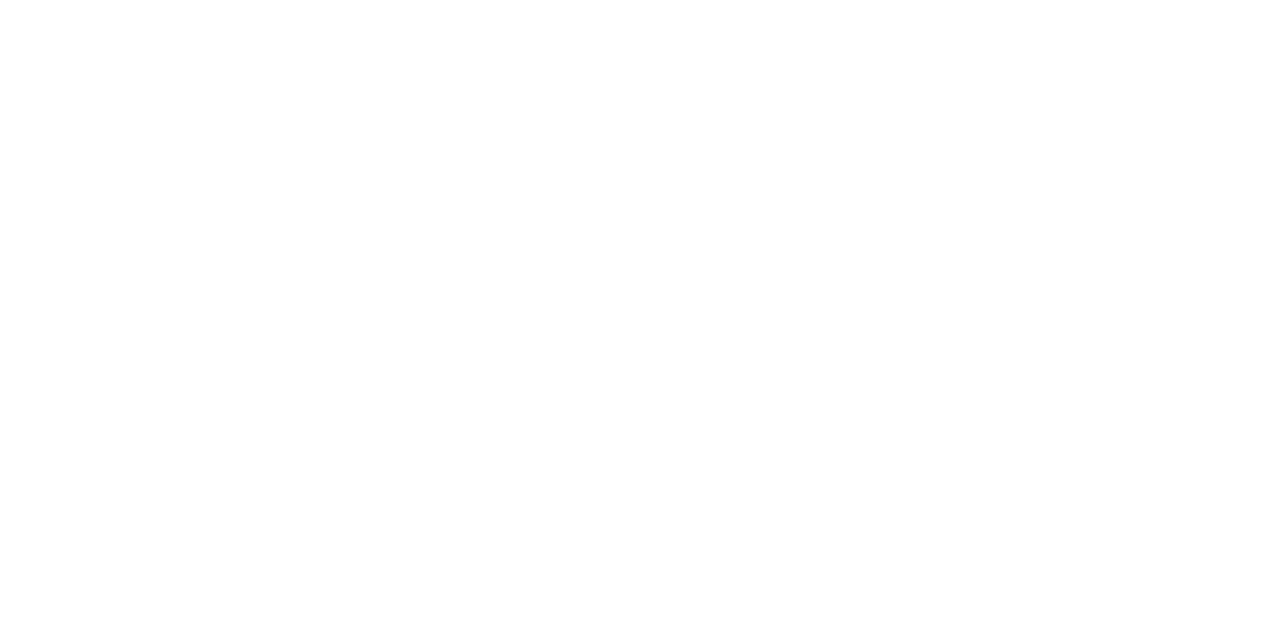
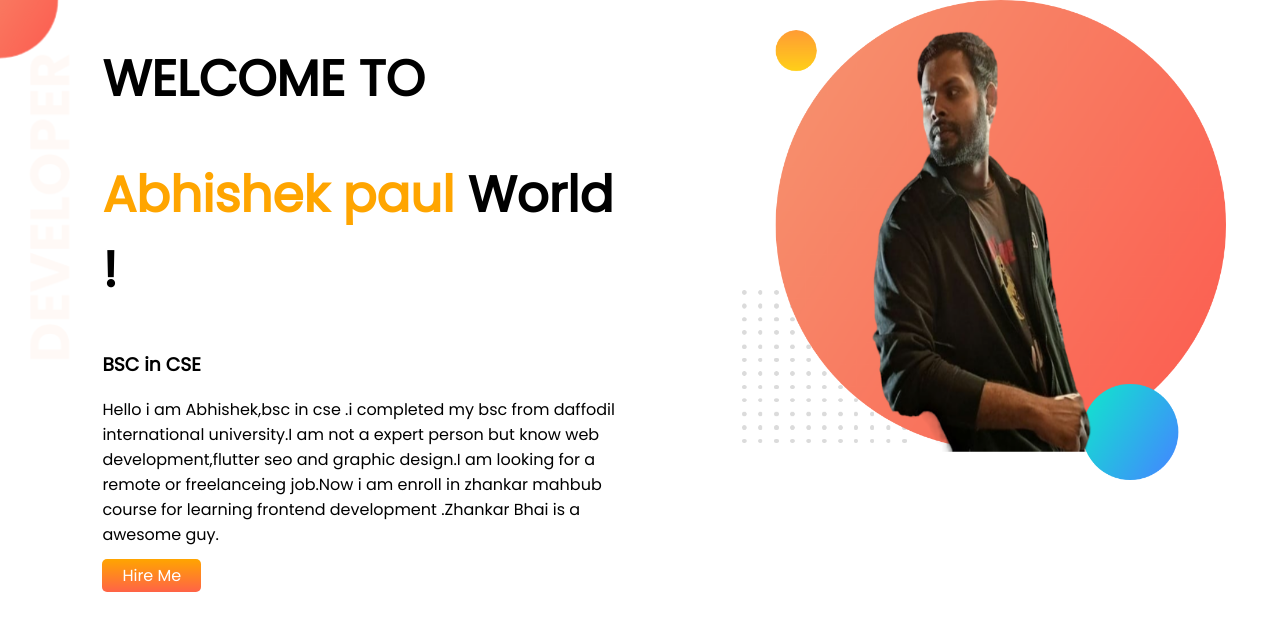
Before and after one commit to Abhishek666666/DEVELOPER-PORTFOLIO, a plain HTML site: page index.html in a window 1280 px wide. Drawn offline with Linux system fonts and the light colour scheme.

Commit message:
top header added

```diff
--- a/index.html
+++ b/index.html
@@ -1,13 +1,35 @@
 <!DOCTYPE html>
 <html lang="en">
+
 <head>
     <meta charset="UTF-8">
     <meta http-equiv="X-UA-Compatible" content="IE=edge">
     <meta name="viewport" content="width=device-width, initial-scale=1.0">
     <title>Developer portfolio</title>
+    <link rel="preconnect" href="https://fonts.googleapis.com">
+    <link href="https://fonts.googleapis.com/css2?family=Poppins&display=swap" rel="stylesheet">
     <link rel="stylesheet" href="style.css">
 </head>
+
 <body>
+    <section class="top-banner">
+        <div class="half-width">
+            <h1>WELCOME TO</h1>
+            <h1><span class="My-Name">Abhishek paul </span> World !</h1>
+            <h3>BSC in CSE</h3>
+            <p>Hello i am Abhishek,bsc in cse .i completed my bsc from daffodil international university.I am not a
+                expert person but know web development,flutter seo and graphic design.I am looking for a remote or
+                freelanceing job.Now i am enroll in zhankar mahbub course for learning frontend development .Zhankar
+                Bhai is a awesome guy.</p>
+            <a class="Hire-me" target="_blank" href="https://github.com/Abhishek666666">Hire Me</a>
+        </div>
+        <div class="half-width">
+            <img src="images/my-bg.png" alt="">
+        </div>
+    </section>
+
+
 
 </body>
+
 </html>
--- a/style.css
+++ b/style.css
@@ -0,0 +1,39 @@
+body {
+    font-family: 'Poppins', sans-serif;
+    margin: 0;
+}
+
+h1 {
+    font-size: 50px;
+}
+
+.My-Name {
+    color: orange;
+}
+
+.half-width {
+    width: 50%;
+    padding-left: 8%;
+}
+
+.half-width img {
+    width: 90%;
+}
+
+section {
+    display: flex;
+}
+
+.Hire-me {
+    padding: 5px 20px;
+    text-decoration: none;
+    background-image: linear-gradient(orange, tomato);
+    border-radius: 5px;
+    color: white;
+
+}
+
+.top-banner {
+    background-image: url(images/top-banner.png);
+    background-repeat: no-repeat;
+}
```
Also changed, not shown: images/my-bg.png (added), images/my-bg2.png (added), images/top-banner.png (added).
